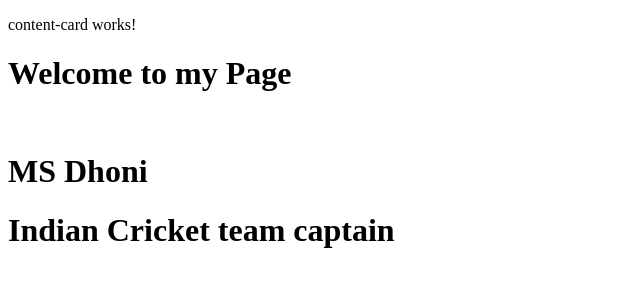
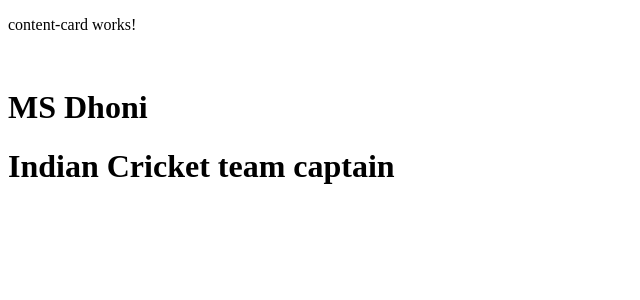
Before and after one commit to ParthVandra16/Par_Vandra_WEB601Assignments_MyFavouriteCricketPlayers, an Angular app in the folder Par_Vandra_MyFavouriteCricketPlayer/: page / in a window 1280 px wide. Shown: the top 300 px of the page, without its empty margins (0-640 px from the left). Built offline with nearby package versions, Linux system fonts and the light colour scheme.

Commit message:
Assignment2 start

```diff
--- a/Par_Vandra_MyFavouriteCricketPlayer/src/app/content-card/content-card.component.html
+++ b/Par_Vandra_MyFavouriteCricketPlayer/src/app/content-card/content-card.component.html
@@ -1,5 +1,5 @@
 <p>content-card works!</p>
-<h1>Welcome to my Page</h1>
+
 <img src="{{CricketerListArray.CricketerlistConst()[0].imgURL}}">
 
 <h1>{{CricketerListArray.CricketerlistConst()[0].title}}</h1>
```
